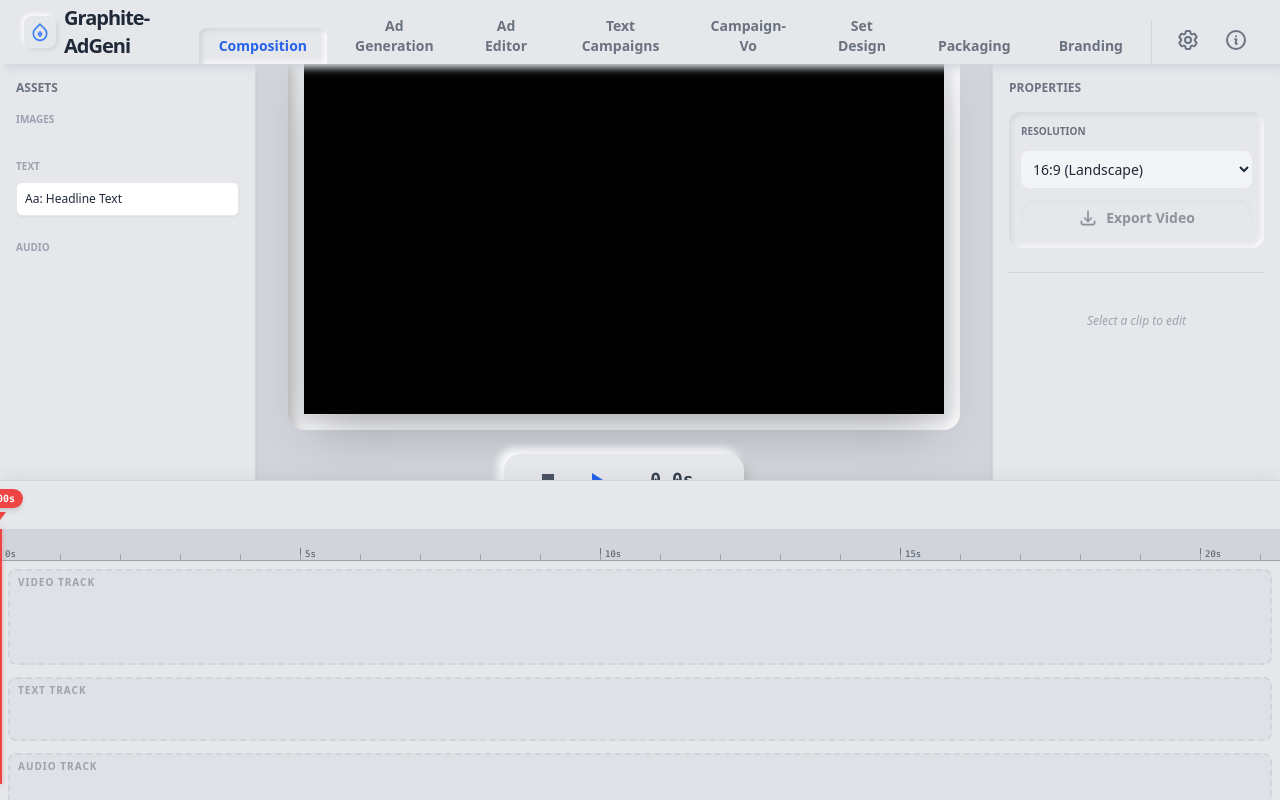
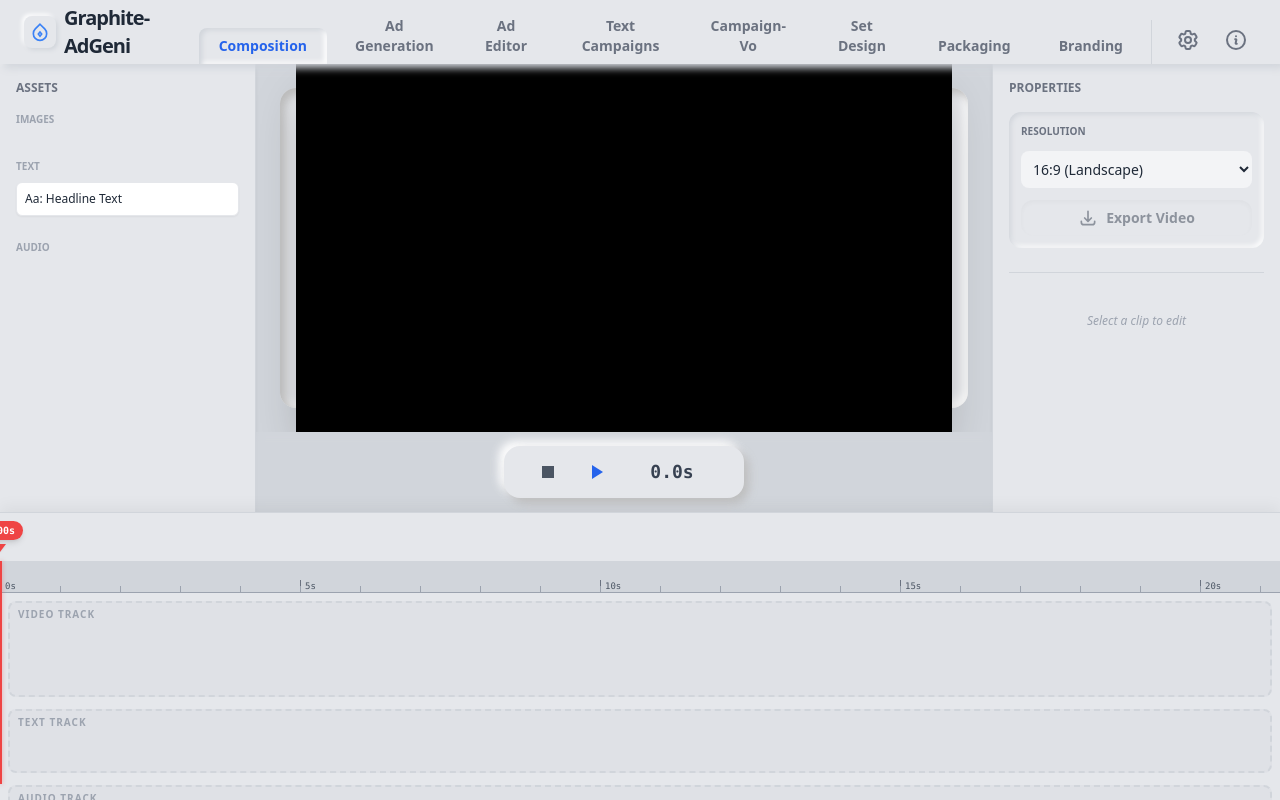
Before and after one commit to dovvnloading/AdGeni, a React (Vite) app: page / in a window 1280 px wide. Both pictures are taken after typing "Sample123" into the empty fields and a click on the button "Save & Continue". Built offline with nearby package versions, Linux system fonts and the light colour scheme.

Commit message:
Update CompositionTab.tsx

```diff
--- a/components/tabs/CompositionTab.tsx
+++ b/components/tabs/CompositionTab.tsx
@@ -1,4 +1,3 @@
-
 /**
  * © 2025 Matthew Robert Wesney. All Rights Reserved.
  * Unauthorized use, reproduction, or distribution is prohibited.
@@ -455,16 +454,40 @@ const CompositionTab: React.FC<CompositionTabProps> = ({ images, texts, audios }
                     </div>
                 </div>
 
-                {/* Center: Canvas */}
-                <div className="flex-1 bg-gray-300 flex flex-col items-center justify-center p-8 relative shadow-inner">
-                    <div className="bg-gray-200 p-4 rounded-2xl shadow-[inset_5px_5px_10px_#bebebe,inset_-5px_-5px_10px_#ffffff]">
-                         <canvas ref={canvasRef} width={canvasDims.width} height={canvasDims.height} className="bg-black shadow-2xl max-h-[50vh] max-w-full object-contain" style={{ aspectRatio: aspectRatio.replace(':', '/') }} />
+                {/* Center: Canvas (FIXED LAYOUT) */}
+                <div className="flex-1 bg-gray-300 flex flex-col relative shadow-inner overflow-hidden">
+
+                    {/* 1. Canvas Area - Expands to fill available space, prevents overflow */}
+                    <div className="flex-1 w-full min-h-0 flex items-center justify-center p-6 overflow-hidden">
+                        <div className="relative w-full h-full flex items-center justify-center">
+                            {/* Inner container scales the canvas while maintaining constraints */}
+                            <div className="bg-gray-200 p-4 rounded-2xl shadow-[inset_5px_5px_10px_#bebebe,inset_-5px_-5px_10px_#ffffff] inline-flex items-center justify-center max-w-full max-h-full">
+                                <canvas
+                                    ref={canvasRef}
+                                    width={canvasDims.width}
+                                    height={canvasDims.height}
+                                    className="bg-black shadow-2xl object-contain max-w-full max-h-full"
+                                    style={{
+                                        width: 'auto',
+                                        height: 'auto',
+                                        maxWidth: '100%',
+                                        maxHeight: '100%',
+                                        aspectRatio: aspectRatio.replace(':', '/')
+                                    }}
+                                />
+                            </div>
+                        </div>
                     </div>
-                    <div className="mt-6 flex items-center gap-6 bg-gray-200 px-8 py-3 rounded-2xl shadow-[5px_5px_10px_#bebebe,-5px_-5px_10px_#ffffff]">
-                         <button onClick={() => { setIsPlaying(false); setCurrentTime(0); }} className="text-gray-600 hover:text-red-500 transition-colors"><StopIcon /></button>
-                         <button onClick={() => setIsPlaying(!isPlaying)} className="text-blue-600 hover:text-blue-800 transition-colors transform hover:scale-110">{isPlaying ? <PauseIcon /> : <PlayIcon />}</button>
-                         <div className="text-lg font-mono text-gray-700 w-20 text-center font-bold">{currentTime.toFixed(1)}s</div>
+
+                    {/* 2. Controls Area - Fixed height at bottom, doesn't get squashed */}
+                    <div className="flex-shrink-0 h-20 flex items-center justify-center bg-gray-300/50 backdrop-blur-sm z-10">
+                        <div className="flex items-center gap-6 bg-gray-200 px-8 py-3 rounded-2xl shadow-[5px_5px_10px_#bebebe,-5px_-5px_10px_#ffffff]">
+                             <button onClick={() => { setIsPlaying(false); setCurrentTime(0); }} className="text-gray-600 hover:text-red-500 transition-colors"><StopIcon /></button>
+                             <button onClick={() => setIsPlaying(!isPlaying)} className="text-blue-600 hover:text-blue-800 transition-colors transform hover:scale-110">{isPlaying ? <PauseIcon /> : <PlayIcon />}</button>
+                             <div className="text-lg font-mono text-gray-700 w-20 text-center font-bold">{currentTime.toFixed(1)}s</div>
+                        </div>
                     </div>
+
                     {isExporting && <div className="absolute inset-0 bg-black/80 flex items-center justify-center z-50 backdrop-blur-sm"><LoadingSpinner message="Rendering Video..." textColor="text-white" /></div>}
                 </div>
 
@@ -515,8 +538,8 @@ const CompositionTab: React.FC<CompositionTabProps> = ({ images, texts, audios }
                 </div>
             </div>
 
-            {/* --- Timeline Bottom Section --- */}
-            <div className="h-80 bg-gray-200 border-t border-gray-300 flex flex-col shadow-[0_-5px_15px_rgba(0,0,0,0.05)] z-10">
+            {/* --- Timeline Bottom Section (Reduced height) --- */}
+            <div className="h-72 bg-gray-200 border-t border-gray-300 flex flex-col shadow-[0_-5px_15px_rgba(0,0,0,0.05)] z-10">
                 {/* Scroll Container */}
                 {/* FIX: Added padding-top (pt-10) to create a safe zone for the playhead handle and time bubble to render without clipping. */}
                 <div className="flex-1 overflow-x-auto overflow-y-hidden relative custom-scrollbar pt-12 pb-4" ref={timelineScrollContainerRef}>
```
